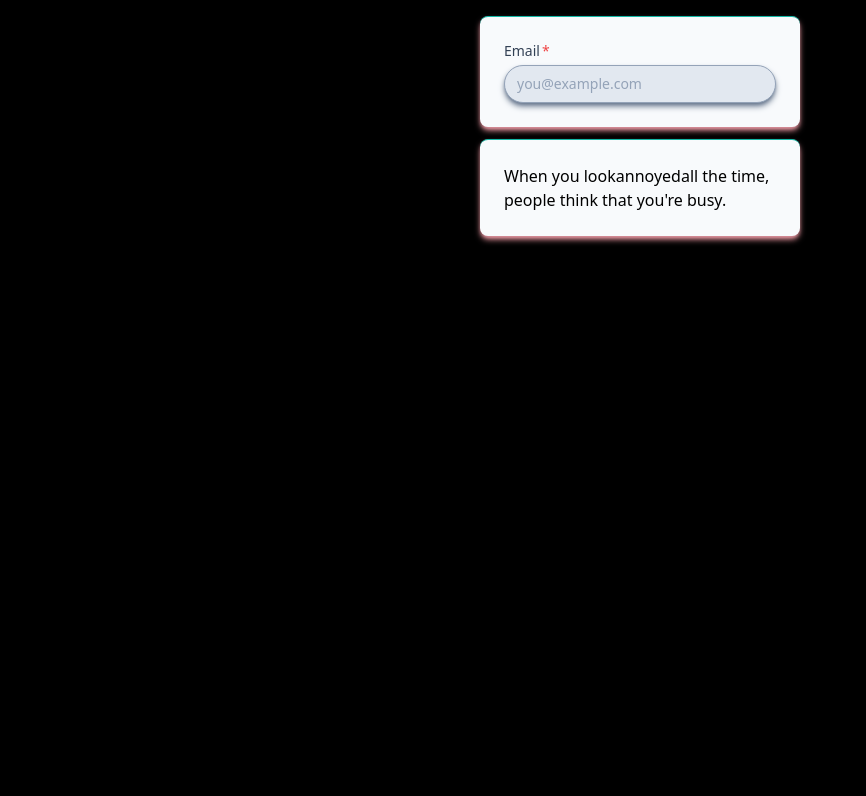
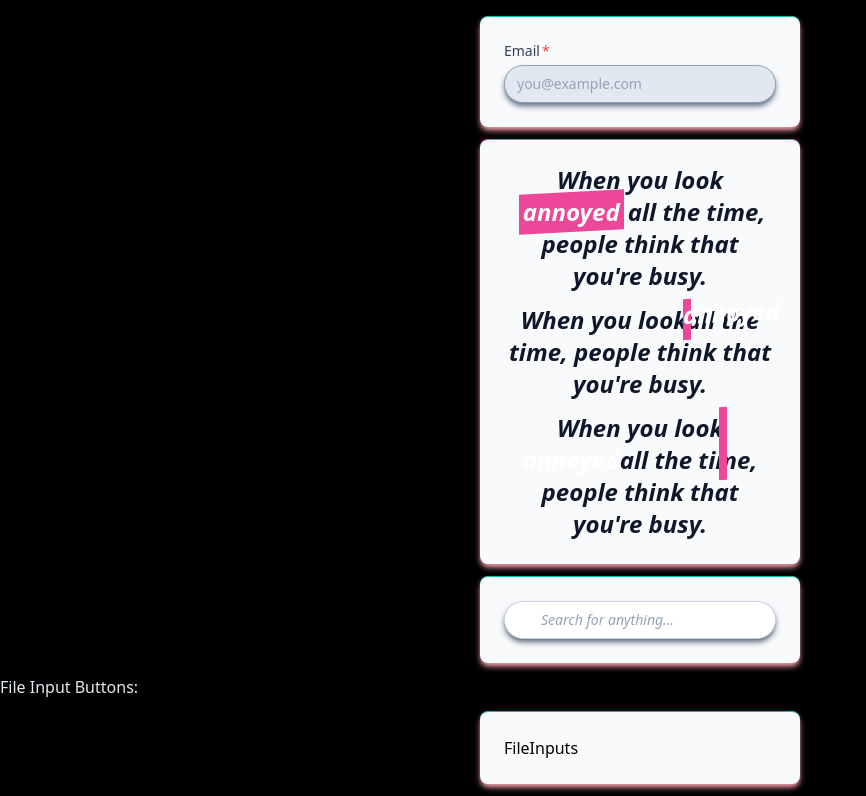
Before and after one commit to projectPlasma/tailwind-tut-2, a Next.js app: page /state in a window 1280 px wide. Shown: the part 549-1345 px from the top of the page, without its empty margins (0-866 px from the left). Before the commit the page ends 800 px from the top, so only its background shows below. Built offline with nearby package versions, Linux system fonts and the light colour scheme.

Commit message:
11-22-23/initial commit

```diff
--- a/app/component/state/BeforeAfter.jsx
+++ b/app/component/state/BeforeAfter.jsx
@@ -18,13 +18,53 @@ const BeforeAfter = () => {
         </label>
       </div>
       <div className='group block max-w-xs bg-slate-50 shadow-md shadow-rose-300 border-t border-t-teal-500 rounded-lg mx-auto p-6 my-3 w-80 h-auto ring-1 ring-slate-900/5 space-y-3'>
-        <blockquote>
+        <blockquote className='text-2xl font-semibold italic text-center text-slate-900'>
           When you look
-          <span>
-            <span>annoyed</span>
+          <span className='before:block before:absolute before:-inset-1 before:-skew-y-3 before:bg-pink-500 relative mx-2 inline-block'>
+            <span className='relative text-white'>annoyed</span>
           </span>
           all the time, people think that you're busy.
         </blockquote>
+
+        <blockquote className='text-2xl font-semibold italic text-center text-slate-900'>
+          When you look
+          <span className='relative'>
+            <span
+              className='block absolute -inset-1 -skew-y-3 bg-pink-500'
+              aria-hidden='true'
+            >
+              <span className='relative text-white'>annoyed</span>
+            </span>
+          </span>
+          all the time, people think that you're busy.
+        </blockquote>
+
+        <blockquote className='text-2xl font-semibold italic text-center text-slate-900'>
+          When you look
+          <span className='relative'>
+            <span
+              className='block absolute -inset-1 -skew-y-3 bg-pink-500'
+              aria-hidden='true'
+            ></span>
+            <span className='relative text-white'>annoyed</span>
+          </span>
+          all the time, people think that you're busy.
+        </blockquote>
+      </div>
+
+      <div className='group block max-w-xs bg-slate-50 shadow-md shadow-rose-300 border-t border-t-teal-500 rounded-lg mx-auto p-6 my-3 w-80 h-auto ring-1 ring-slate-900/5 space-y-3'>
+        <label className='relative block'>
+          <span className='sr-only'>Search</span>
+          <span className='absolute inset-y-0 left-0 flex items-center pl-2'>
+            <svg className='h-5 w-5 fill-slate-300' viewBox='0 0 20 20'></svg>
+          </span>
+          <input
+            placeholder='Search for anything...'
+            type='text'
+            name='search'
+            className='placeholder:italic placeholder:text-slate-400 block bg-white w-full border border-slate-300 rounded-full py-2 pl-9 pr-3 shadow-md shadow-slate-600/80 focus:outline-none focus:border-sky-500 focus:ring-2 sm:text-sm'
+          />
+        </label>
       </div>
     </>
   );
--- /dev/null
+++ b/app/component/state/FileInputs.jsx
@@ -0,0 +1,14 @@
+const FileInputs = () => {
+  return (
+    <>
+      <h1 className='flex align-center text-slate-200 mx-auto'>
+        File Input Buttons:
+      </h1>
+      <div className='group block max-w-xs bg-slate-50 shadow-md shadow-rose-300 border-t border-t-teal-500 rounded-lg mx-auto p-6 my-3 w-80 h-auto ring-1 ring-slate-900/5 space-y-3'>
+        FileInputs
+      </div>
+    </>
+  );
+};
+
+export default FileInputs;
--- a/app/state/page.jsx
+++ b/app/state/page.jsx
@@ -1,4 +1,5 @@
 import BeforeAfter from '../component/state/BeforeAfter';
+import FileInputs from '../component/state/FileInputs';
 import FirstLast from '../component/state/FirstLast';
 import Form from '../component/state/Form';
 
@@ -8,10 +9,11 @@ const State = () => {
       <FirstLast />
       <Form />
       <BeforeAfter />
+      <FileInputs />
     </div>
   );
 };
 
 export default State;
 
-// Section left off => "Pseudo-element: Before and After"
+// Section left off => "Pseudo-element: File input buttons"
```
